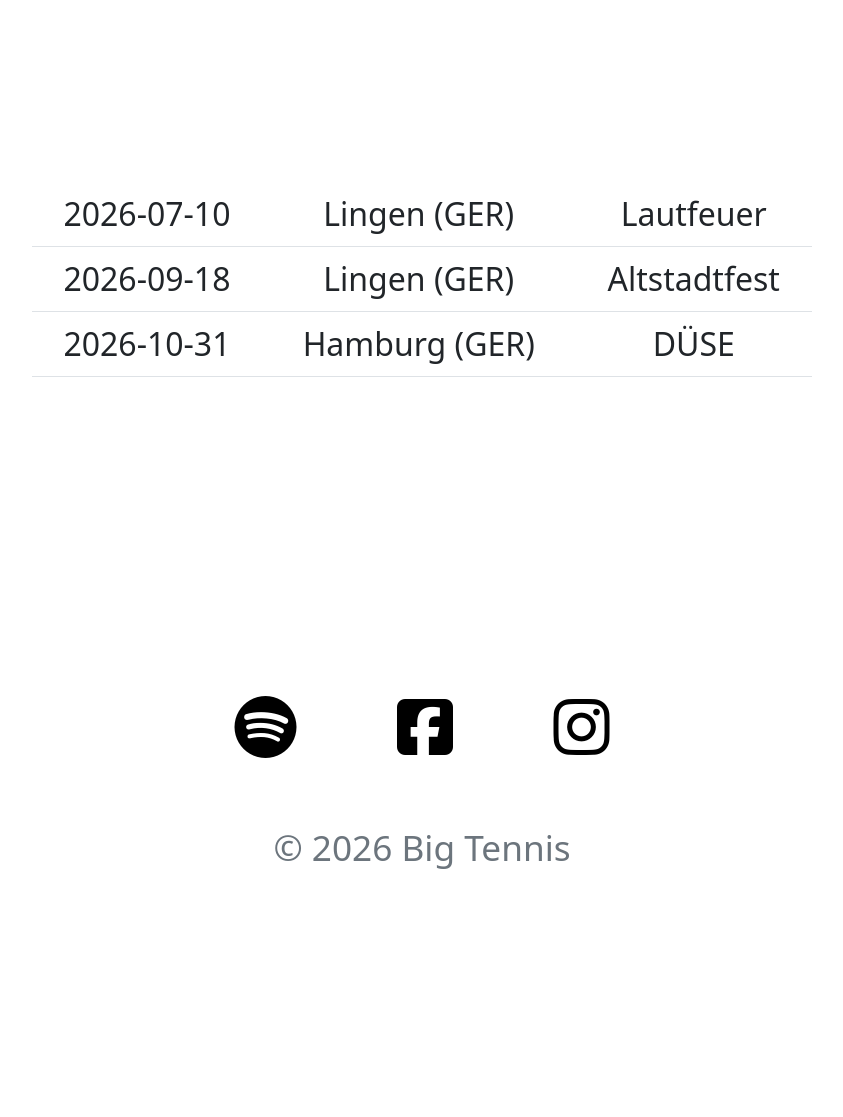
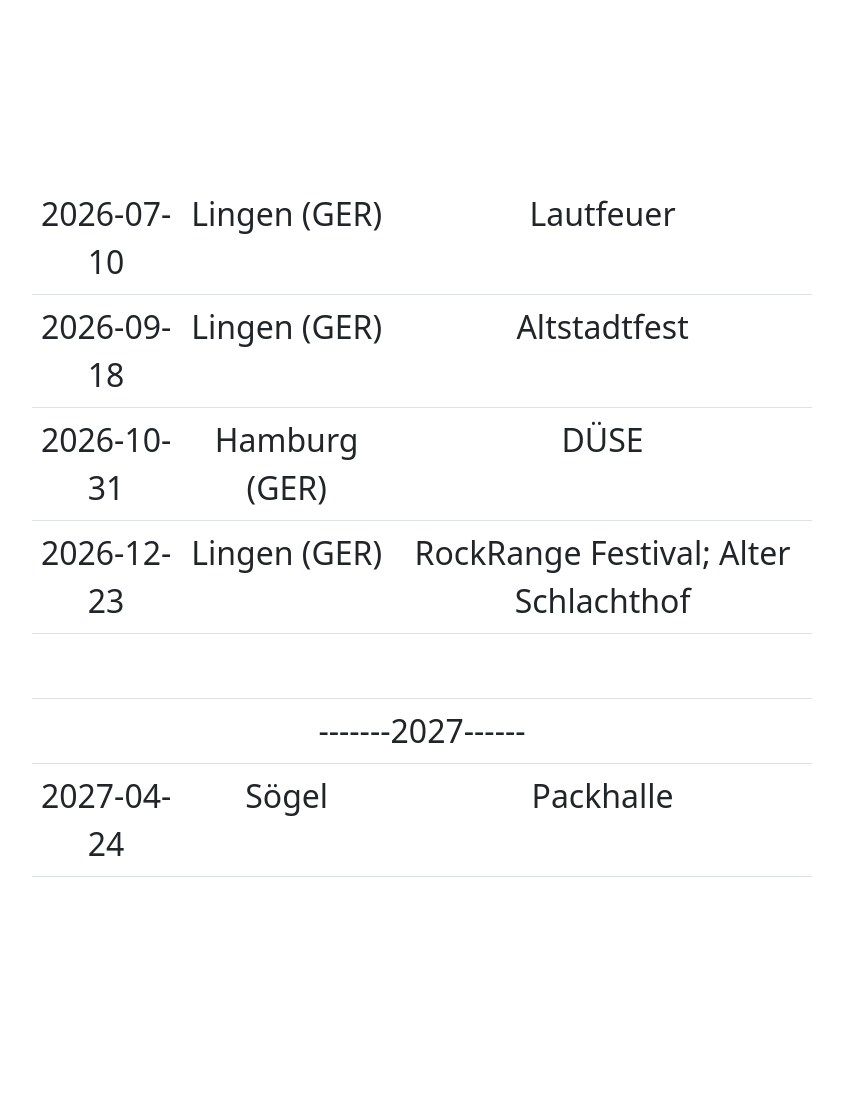
Before and after one commit to boesner/bt7, a Node server app: page /live in a window 1280 px wide. Shown: the part 768-1885 px from the top of the page, without its empty margins (218-1061 px from the left). Before the commit the page ends 1637 px from the top, so only its background shows below. Run offline with Node 20, Linux system fonts and the light colour scheme; some libraries are stand-ins or nearby versions; some web fonts are replaced.

Commit message:
Add 2026-12-23 RockRange Festival Lingen and 2027-04-24 Soegel Packhalle to live gigs

```diff
--- a/views/live.ejs
+++ b/views/live.ejs
@@ -39,6 +39,22 @@
         <td>Hamburg (GER)</td>
         <td>D&Uuml;SE</td>
       </tr>
+      <tr>
+        <td>2026-12-23</td>
+        <td>Lingen (GER)</td>
+        <td>RockRange Festival; Alter Schlachthof</td>
+      </tr>
+      <tr>
+        <td colspan="3"><br></td>
+      </tr>
+      <tr>
+        <td colspan="3">-------2027------</td>
+      </tr>
+      <tr>
+        <td>2027-04-24</td>
+        <td>S&ouml;gel</td>
+        <td>Packhalle</td>
+      </tr>
     </tbody>
   </table>
 
```
